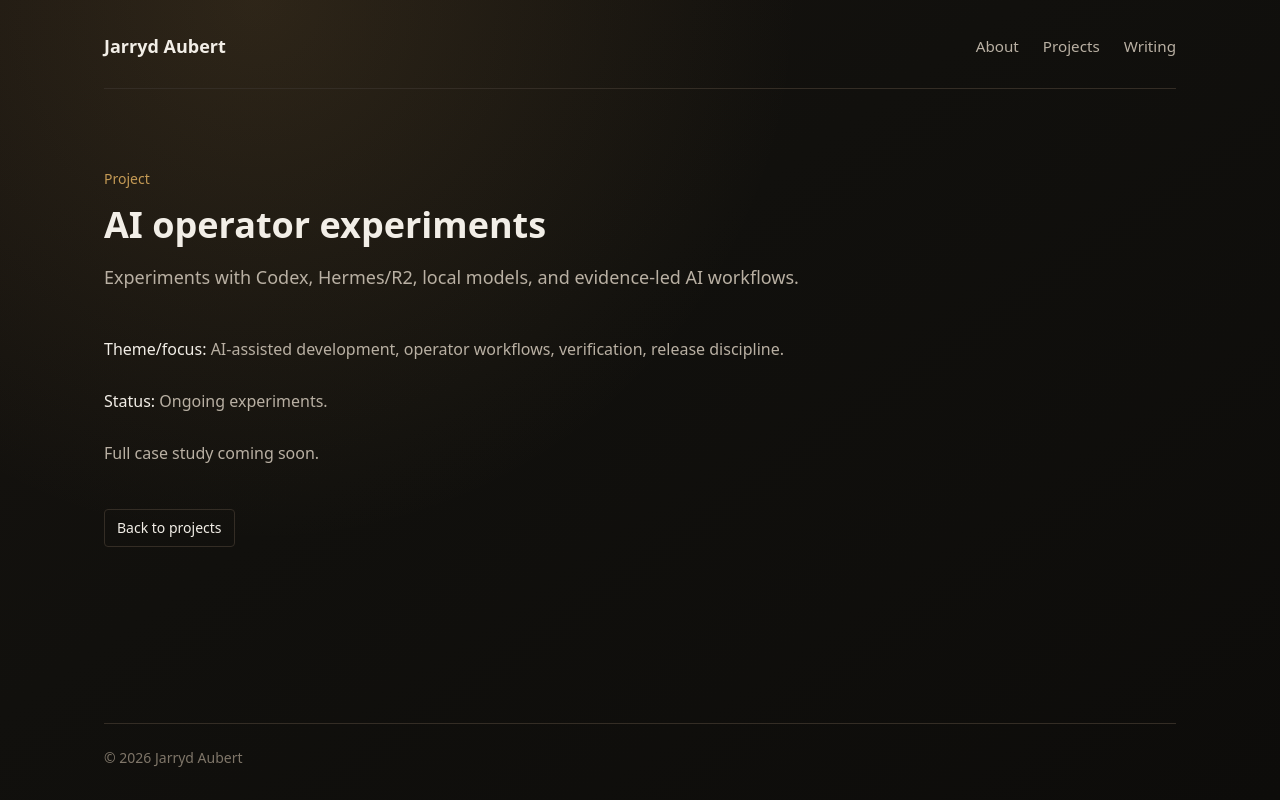
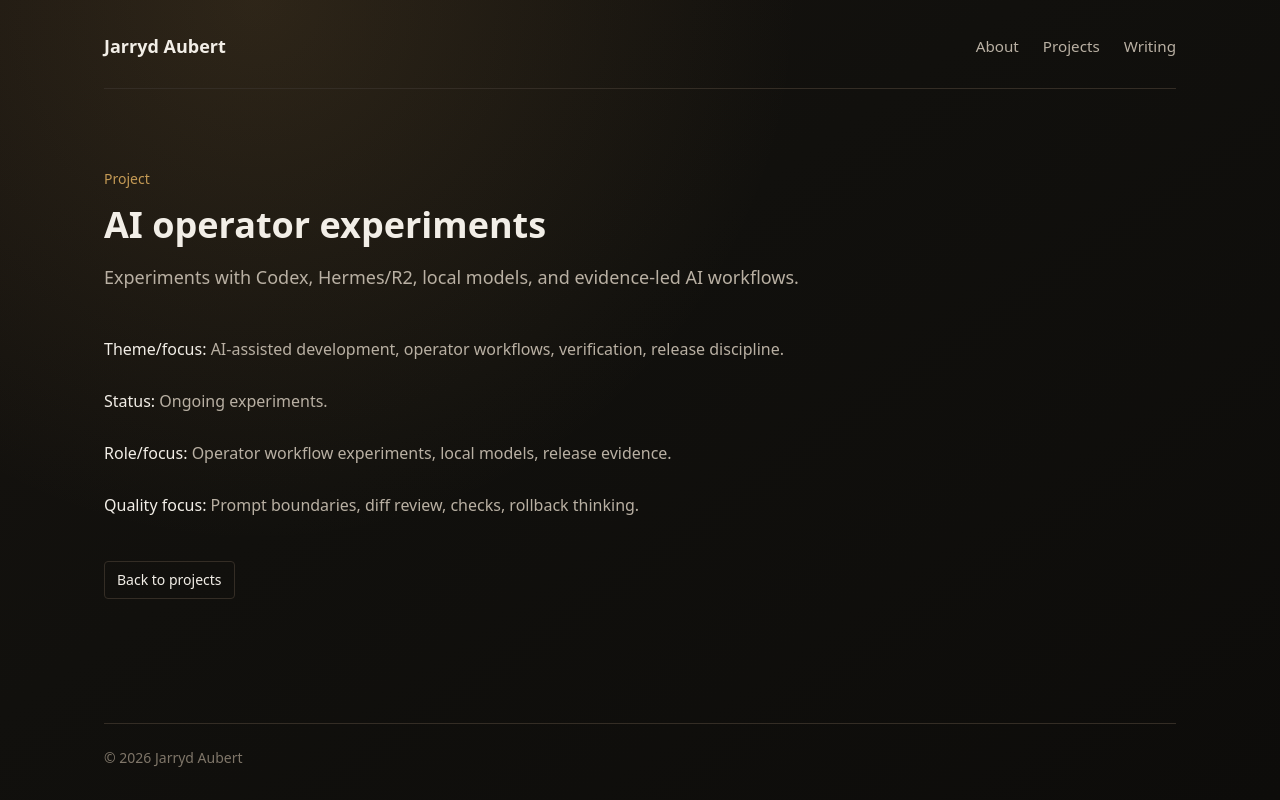
Before and after one commit to jarrydaubert/jarrydaubert.com, a Next.js app: page /projects/ai-operator-experiments in a window 1280 px wide. Built offline with nearby package versions, Linux system fonts and the light colour scheme.

Commit message:
fix: strengthen homepage proof layer

```diff
--- a/src/app/page.tsx
+++ b/src/app/page.tsx
@@ -27,7 +27,7 @@ export default function Home() {
       value: "ProsePal, PayeTax, Evolution Padel",
     },
     {
-      label: "Release bias",
+      label: "Release principles",
       value: "acceptance criteria, checks, metadata, ownership",
     },
   ];
@@ -55,8 +55,9 @@ export default function Home() {
               Useful software, shipped with judgement.
             </h1>
             <p className="max-w-2xl text-lg leading-8 text-[var(--color-muted)] sm:text-xl sm:leading-9">
-              I build small software products, stress-test them, and write about
-              the judgement required to ship AI-assisted work properly.
+              I design, build, test, and ship small AI-assisted software
+              products, with the quality discipline to know what is ready,
+              risky, or not worth shipping.
             </p>
           </div>
         </div>
@@ -145,8 +146,9 @@ export default function Home() {
               name={project.name}
               summary={project.summary}
               href={`/projects/${project.slug}`}
-              caseStudyStatus={project.caseStudyStatus}
               previewImage={project.previewImage}
+              qualityFocus={project.qualityFocus}
+              roleFocus={project.roleFocus}
               status={project.status}
               theme={project.theme}
             />
--- a/src/app/projects/[slug]/page.tsx
+++ b/src/app/projects/[slug]/page.tsx
@@ -89,7 +89,18 @@ export default async function ProjectPage({ params }: ProjectPageProps) {
           <span className="font-medium text-[var(--color-fg)]">Status:</span>{" "}
           {project.status}
         </p>
-        <p>Full case study coming soon.</p>
+        <p>
+          <span className="font-medium text-[var(--color-fg)]">
+            Role/focus:
+          </span>{" "}
+          {project.roleFocus}
+        </p>
+        <p>
+          <span className="font-medium text-[var(--color-fg)]">
+            Quality focus:
+          </span>{" "}
+          {project.qualityFocus}
+        </p>
         {project.liveUrl ? (
           <p>
             <a
--- a/src/app/projects/page.tsx
+++ b/src/app/projects/page.tsx
@@ -25,7 +25,6 @@ export default function ProjectsPage() {
         <p className="text-base leading-7 text-[var(--color-muted)]">
           Selected products, client work, and experiments across practical
           software quality, AI-assisted delivery, and small product shipping.
-          Proper case studies will replace these starter notes.
         </p>
       </header>
 
@@ -35,10 +34,12 @@ export default function ProjectsPage() {
             key={project.name}
             name={project.name}
             summary={project.summary}
+            href={`/projects/${project.slug}`}
             headingLevel={2}
             theme={project.theme}
+            roleFocus={project.roleFocus}
+            qualityFocus={project.qualityFocus}
             status={project.status}
-            caseStudyStatus={project.caseStudyStatus}
             liveUrl={project.liveUrl}
             previewImage={project.previewImage}
           />
--- a/src/components/project-card.tsx
+++ b/src/components/project-card.tsx
@@ -4,7 +4,6 @@ import Image from "next/image";
 type ProjectCardProps = {
   name: string;
   summary: string;
-  caseStudyStatus?: string;
   href?: string;
   headingLevel?: 2 | 3;
   liveUrl?: string;
@@ -12,6 +11,8 @@ type ProjectCardProps = {
     src: string;
     alt: string;
   };
+  qualityFocus?: string;
+  roleFocus?: string;
   status?: string;
   theme?: string;
 };
@@ -19,17 +20,21 @@ type ProjectCardProps = {
 export function ProjectCard({
   name,
   summary,
-  caseStudyStatus,
   href,
   headingLevel = 3,
   liveUrl,
   previewImage,
+  qualityFocus,
+  roleFocus,
   status,
   theme,
 }: ProjectCardProps) {
   const Heading = headingLevel === 2 ? "h2" : "h3";
-  const content = (
-    <>
+  const className =
+    "rounded-md border border-[var(--color-border)] bg-[var(--color-surface)] p-5 transition-colors hover:border-[var(--color-border-hover)] hover:bg-[var(--color-surface-elevated)]";
+
+  return (
+    <article className={className}>
       {previewImage ? (
         <div className="mb-5 overflow-hidden rounded-sm border border-[var(--color-border)] bg-[var(--color-bg)]">
           <Image
@@ -57,8 +62,24 @@ export function ProjectCard({
           </p>
         ) : null}
       </div>
-      {status || caseStudyStatus || liveUrl ? (
-        <div className="mt-7 space-y-3 border-t border-[var(--color-border)] pt-5 text-sm text-[var(--color-muted)]">
+      {status || roleFocus || qualityFocus || liveUrl || href ? (
+        <div className="mt-7 space-y-3 border-t border-[var(--color-border)] pt-5 text-sm leading-6 text-[var(--color-muted)]">
+          {roleFocus ? (
+            <p>
+              <span className="text-xs font-semibold uppercase tracking-[0.14em] text-[var(--color-accent)]">
+                Role/focus
+              </span>{" "}
+              {roleFocus}
+            </p>
+          ) : null}
+          {qualityFocus ? (
+            <p>
+              <span className="text-xs font-semibold uppercase tracking-[0.14em] text-[var(--color-accent)]">
+                Quality focus
+              </span>{" "}
+              {qualityFocus}
+            </p>
+          ) : null}
           {status ? (
             <p>
               <span className="text-xs font-semibold uppercase tracking-[0.14em] text-[var(--color-accent)]">
@@ -67,16 +88,16 @@ export function ProjectCard({
               {status}
             </p>
           ) : null}
-          {caseStudyStatus ? (
-            <p>
-              <span className="text-xs font-semibold uppercase tracking-[0.14em] text-[var(--color-accent)]">
-                Case study
-              </span>{" "}
-              {caseStudyStatus}
-            </p>
-          ) : null}
-          {liveUrl ? (
-            <p>
+          <div className="flex flex-wrap gap-x-4 gap-y-2 pt-1">
+            {href ? (
+              <Link
+                href={href}
+                className="font-medium text-[var(--color-fg)] underline decoration-[var(--color-border-hover)] underline-offset-4 outline-none transition-colors hover:text-[var(--color-accent)] focus-visible:rounded-sm focus-visible:ring-2 focus-visible:ring-[var(--color-ring)] focus-visible:ring-offset-4 focus-visible:ring-offset-[var(--color-surface)]"
+              >
+                View project note
+              </Link>
+            ) : null}
+            {liveUrl ? (
               <a
                 href={liveUrl}
                 className="font-medium text-[var(--color-fg)] underline decoration-[var(--color-border-hover)] underline-offset-4 outline-none transition-colors hover:text-[var(--color-accent)] focus-visible:rounded-sm focus-visible:ring-2 focus-visible:ring-[var(--color-ring)] focus-visible:ring-offset-4 focus-visible:ring-offset-[var(--color-surface)]"
@@ -85,29 +106,10 @@ export function ProjectCard({
               >
                 Live site
               </a>
-            </p>
-          ) : null}
-          {href ? (
-            <p className="font-medium text-[var(--color-fg)]">Open case file</p>
-          ) : null}
+            ) : null}
+          </div>
         </div>
       ) : null}
-    </>
+    </article>
   );
-
-  const className =
-    "rounded-md border border-[var(--color-border)] bg-[var(--color-surface)] p-5 transition-colors";
-
-  if (href) {
-    return (
-      <Link
-        href={href}
-        className={`${className} block outline-none hover:border-[var(--color-border-hover)] hover:bg-[var(--color-surface-elevated)] focus-visible:ring-2 focus-visible:ring-[var(--color-ring)] focus-visible:ring-offset-4 focus-visible:ring-offset-[var(--color-bg)]`}
-      >
-        {content}
-      </Link>
-    );
-  }
-
-  return <article className={className}>{content}</article>;
 }
--- a/src/components/writing-card.tsx
+++ b/src/components/writing-card.tsx
@@ -15,7 +15,7 @@ export function WritingCard({
   headingLevel = 2,
   publishedAt,
   summary,
-  status = "Coming soon.",
+  status,
 }: WritingCardProps) {
   const Heading = headingLevel === 2 ? "h2" : "h3";
   const content = (
@@ -30,15 +30,15 @@ export function WritingCard({
           </p>
         ) : null}
       </div>
-      <p className="mt-6 text-sm text-[var(--color-subtle)]">
-        {status}
-        {publishedAt ? (
-          <>
-            <span aria-hidden="true"> / </span>
+      {status || publishedAt ? (
+        <p className="mt-6 text-sm text-[var(--color-subtle)]">
+          {status}
+          {status && publishedAt ? <span aria-hidden="true"> / </span> : null}
+          {publishedAt ? (
             <time dateTime={publishedAt}>{publishedAt}</time>
-          </>
-        ) : null}
-      </p>
+          ) : null}
+        </p>
+      ) : null}
     </>
   );
 
--- a/src/content/projects.ts
+++ b/src/content/projects.ts
@@ -3,8 +3,9 @@ export type Project = {
   slug: string;
   summary: string;
   theme: string;
+  roleFocus: string;
+  qualityFocus: string;
   status: string;
-  caseStudyStatus: string;
   previewImage?: {
     src: string;
     alt: string;
@@ -18,8 +19,9 @@ export const projects: Project[] = [
     slug: "prosepal",
     summary: "AI-assisted greeting-card writing app.",
     theme: "Product building, AI-assisted writing, tone/occasion fit.",
-    status: "In progress.",
-    caseStudyStatus: "Coming soon.",
+    roleFocus: "Product build, AI-assisted writing workflow, tone controls.",
+    qualityFocus: "Generic-output checks, tone review, edge-case occasions.",
+    status: "Live product.",
     liveUrl: "https://www.prosepal.app/",
     previewImage: {
       src: "https://www.prosepal.app/og-image-v5.jpg",
@@ -32,8 +34,9 @@ export const projects: Project[] = [
     summary: "UK PAYE/tax calculator product.",
     theme:
       "Practical finance tooling, correctness, edge cases, release evidence.",
-    status: "In progress.",
-    caseStudyStatus: "Coming soon.",
+    roleFocus: "Calculator UX, product build, release checks.",
+    qualityFocus: "Correctness, edge cases, annualised salary warnings.",
+    status: "Live product.",
     liveUrl: "https://payetax.co.uk/",
     previewImage: {
       src: "https://payetax.co.uk/images/og-image.png",
@@ -46,8 +49,9 @@ export const projects: Project[] = [
     summary: "Fast, SEO-focused client website.",
     theme:
       "Static site delivery, analytics, SEO, performance, client handover.",
-    status: "Live/client project.",
-    caseStudyStatus: "Coming soon.",
+    roleFocus: "Static rebuild, deployment, analytics, DNS/support handover.",
+    qualityFocus: "Performance, SEO, forms, Search Console.",
+    status: "Live client project.",
     liveUrl: "https://www.evolutionpadel.uk/",
     previewImage: {
       src: "https://www.evolutionpadel.uk/images/lobby-feature-wall.jpeg",
@@ -61,8 +65,9 @@ export const projects: Project[] = [
       "Experiments with Codex, Hermes/R2, local models, and evidence-led AI workflows.",
     theme:
       "AI-assisted development, operator workflows, verification, release discipline.",
+    roleFocus: "Operator workflow experiments, local models, release evidence.",
+    qualityFocus: "Prompt boundaries, diff review, checks, rollback thinking.",
     status: "Ongoing experiments.",
-    caseStudyStatus: "Notes coming soon.",
   },
 ];
 
```
